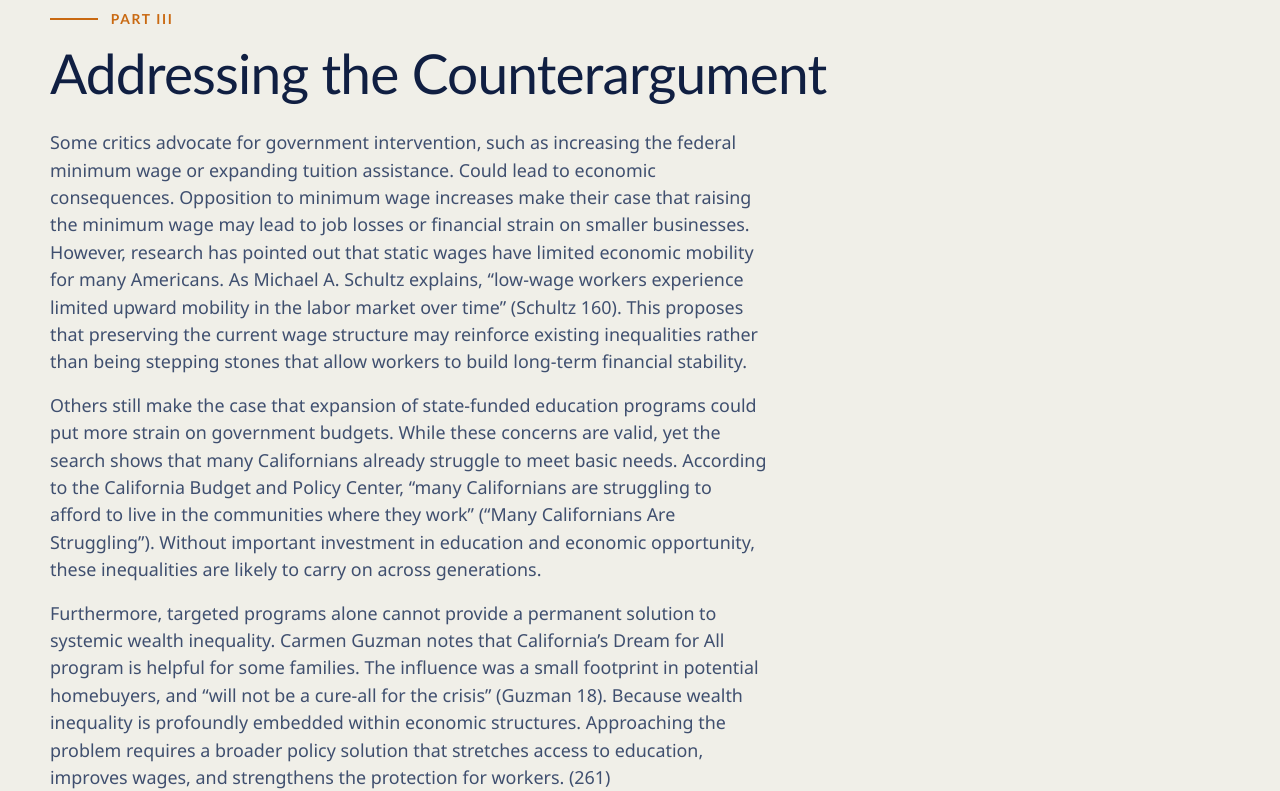
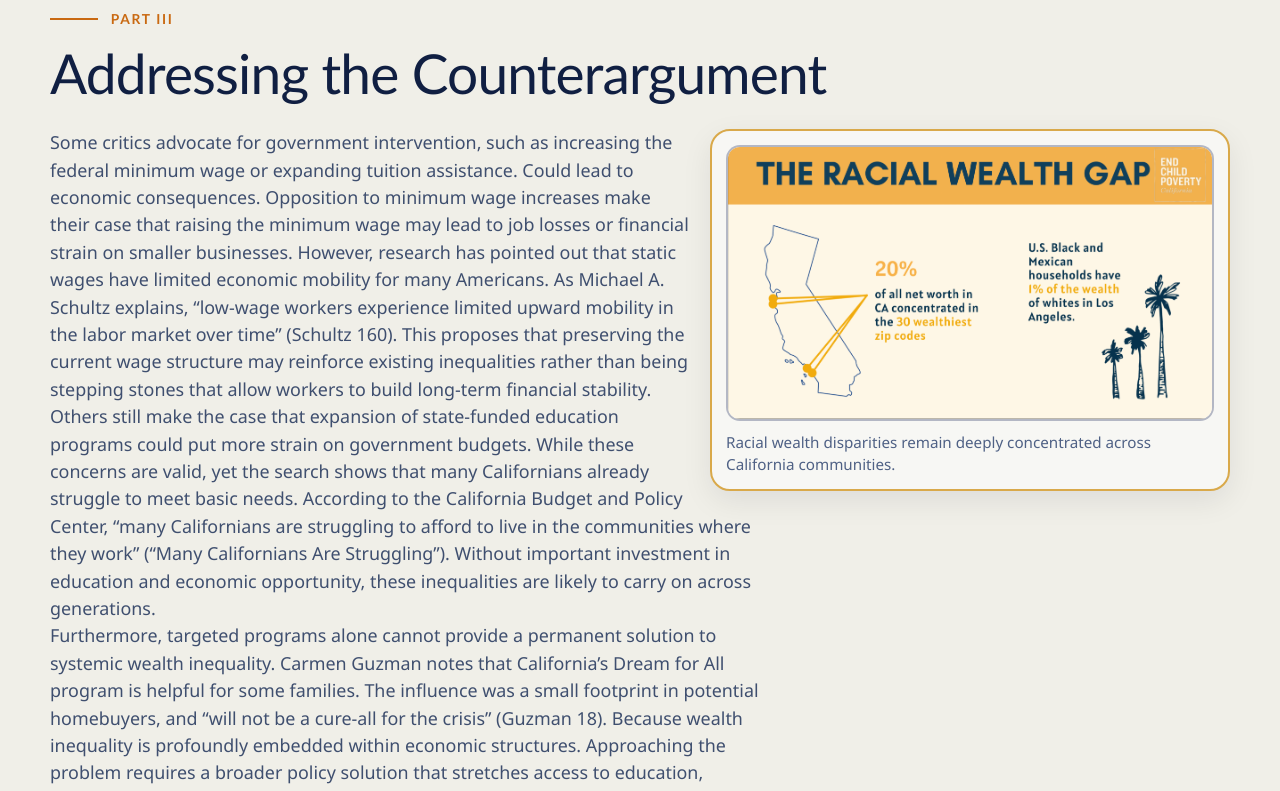
Before and after one commit to Damilss/generational-wealth-inequality, a Next.js app: page / in a window 1280 px wide. Shown: the part 6380-7171 px from the top of the page. Built offline with nearby package versions, Linux system fonts and the light colour scheme.

Commit message:
add racial map

```diff
--- a/app/globals.css
+++ b/app/globals.css
@@ -350,12 +350,28 @@ a {
   gap: 1rem;
 }
 
+.section-body--with-wrap-media {
+  display: block;
+}
+
+.section-body--with-wrap-media::after {
+  content: "";
+  display: block;
+  clear: both;
+}
+
 .section-body p {
   margin: 0;
   color: var(--ink-soft);
   font-size: clamp(1.02rem, 1.4vw, 1.95rem);
   line-height: 1.53;
   max-width: 70ch;
+}
+
+.section-body--with-wrap-media .section-media-float {
+  float: right;
+  width: min(46%, 520px);
+  margin: 0 0 1rem 1.2rem;
 }
 
 .solution-panel-grid {
@@ -452,6 +468,11 @@ a {
   background: var(--bg-card);
   padding: clamp(0.7rem, 1.1vw, 1rem);
   box-shadow: 0 10px 30px rgba(7, 16, 42, 0.08);
+}
+
+.section-media--inline {
+  margin: 0;
+  max-width: 100%;
 }
 
 .section-media-image {
@@ -578,6 +599,12 @@ a {
     grid-template-columns: 1fr;
   }
 
+  .section-body--with-wrap-media .section-media-float {
+    float: none;
+    width: 100%;
+    margin: 0 0 1rem 0;
+  }
+
   .solution-panel-grid {
     grid-template-columns: 1fr;
   }
--- a/app/page.tsx
+++ b/app/page.tsx
@@ -32,6 +32,7 @@ type PageSection = {
   quote?: string;
   solutionPanels?: SolutionPanel[];
   media?: SectionMedia;
+  mediaPlacement?: "bottom" | "wrap-right";
   panelTitle?: string;
   bullets?: string[];
   cards?: StatCard[];
@@ -191,6 +192,14 @@ The Federal government should also implement stricter wage protections to avoid
       inequality is profoundly embedded within economic structures. Approaching the problem requires a broader policy
       solution that stretches access to education, improves wages, and strengthens the protection for workers. (261)`
     ],
+    media: {
+      src: "/Screen-Shot-2024-04-17-at-3.56.17-PM.png",
+      alt: "Graphic highlighting racial wealth gaps in California",
+      width: 1366,
+      height: 768,
+      caption: "Racial wealth disparities remain deeply concentrated across California communities.",
+    },
+    mediaPlacement: "wrap-right",
   },
   {
     id: "conclusion",
@@ -275,6 +284,8 @@ The Federal government should also implement stricter wage protections to avoid
 ];
 
 function ContentSection({ section }: { section: PageSection }) {
+  const hasWrapRightMedia = section.media && section.mediaPlacement === "wrap-right";
+
   return (
     <section id={section.id} className="content-section">
       <div className="section-wrap">
@@ -286,7 +297,22 @@ function ContentSection({ section }: { section: PageSection }) {
           <h2 className="section-title">{section.title}</h2>
         </ScrollReveal>
 
-        <div className="section-body">
+        <div className={`section-body${hasWrapRightMedia ? " section-body--with-wrap-media" : ""}`}>
+          {hasWrapRightMedia && section.media && (
+            <ScrollReveal className="section-media-float" delay={0.1}>
+              <figure className="section-media section-media--inline">
+                <Image
+                  src={section.media.src}
+                  alt={section.media.alt}
+                  width={section.media.width}
+                  height={section.media.height}
+                  className="section-media-image"
+                />
+                {section.media.caption && <figcaption>{section.media.caption}</figcaption>}
+              </figure>
+            </ScrollReveal>
+          )}
+
           {section.paragraphs.map((paragraph, index) => (
             <ScrollReveal key={paragraph} delay={0.12 + index * 0.08}>
               <p>{paragraph}</p>
@@ -340,7 +366,7 @@ function ContentSection({ section }: { section: PageSection }) {
           </div>
         )}
 
-        {section.media && (
+        {section.media && !hasWrapRightMedia && (
           <ScrollReveal delay={0.14}>
             <figure className="section-media">
               <Image
```
